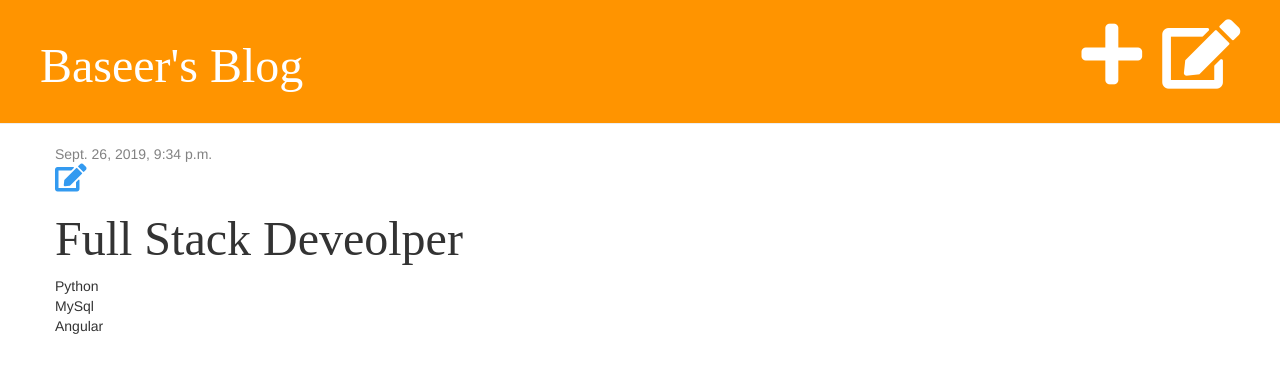
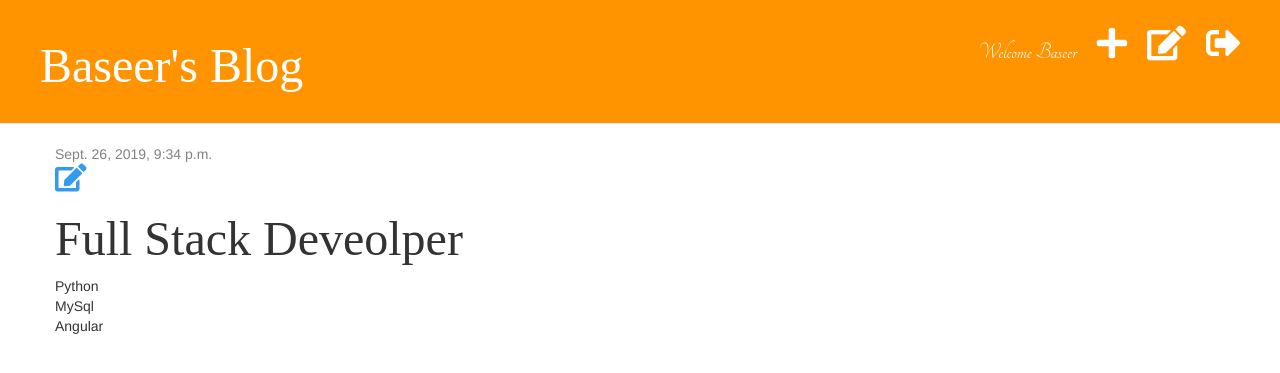
Before and after one commit to baseer110/blogSite, a Django app: page /post/1/ in a window 1280 px wide. Shown: the top 373 px of the page. Run offline with Django 3.2, Linux system fonts and the light colour scheme; a user stored in the database is signed in; data comes from the database, SQL or seed files in the repository; both versions use the stored data as it was after the commit; some libraries are stand-ins or nearby versions.

Commit message:
Added Logout functionality

```diff
--- a/BlogSite/settings.py
+++ b/BlogSite/settings.py
@@ -28,6 +28,7 @@ DEBUG = True
 ALLOWED_HOSTS = []
 
 LOGIN_REDIRECT_URL = 'post_list'
+LOGOUT_REDIRECT_URL = '/'
 
 
 # Application definition
--- a/BlogSite/urls.py
+++ b/BlogSite/urls.py
@@ -15,8 +15,14 @@ Including another URLconf
 """
 from django.contrib import admin
 from django.urls import path, include
+from django.contrib.auth import views as auth_views
 
 urlpatterns = [
     path('admin/', admin.site.urls),
+
+    path('accounts/login/', auth_views.LoginView.as_view(template_name="registration/login.html"), name='login'),
+
+    path('accounts/logout/', view=auth_views.LogoutView.as_view(), name='logout'),
+
     path('', include('blog.urls'))
 ]
--- a/blog/static/css/blog.css
+++ b/blog/static/css/blog.css
@@ -8,6 +8,12 @@
     color: #ffffff;
     font-size: 36pt;
     text-decoration: none;
+}
+
+.page-header p {
+    font-size: 18pt;
+    font-family: Tangerine;
+    margin-top: 15px;
 }
 
 h1, h2, h3, h4 {
--- a/blog/templates/blog/base.html
+++ b/blog/templates/blog/base.html
@@ -13,12 +13,17 @@
 
 <div class="page-header">
     {% if user.is_authenticated %}
+        <a href="{% url 'logout' %}" class="top-menu">
+           <i class="fas fa-sign-out-alt"></i>
+        </a>
+
         <a href="{% url 'post_draft_list' %}" class="top-menu">
-            <i class="fas fa-edit fa-2x"></i>
+            <i class="fas fa-edit"></i>
         </a>
         <a href="{% url 'post_new' %}" class="top-menu">
-            <i class="fas fa-plus fa-2x"></i>
+            <i class="fas fa-plus"></i>
         </a>
+        <p class="top-menu">Welcome {{ user.username }}</p>
     {% else %}
         <a href="{% url 'login' %}" class="top-menu">
             <i class="fas fa-sign-in-alt fa-2x"></i>
--- a/blog/urls.py
+++ b/blog/urls.py
@@ -1,6 +1,5 @@
 from django.urls import path
 from . import views
-from django.contrib.auth import views as auth_views
 
 urlpatterns = [
     path('', views.post_list, name='post_list'),
@@ -13,7 +12,5 @@ urlpatterns = [
 
     path('drafts/', views.post_draft_list, name='post_draft_list'),
 
-    path('post/<int:pk>/publish', views.post_publish, name='post_publish'),
-
-    path('accounts/login/', auth_views.LoginView.as_view(template_name="registration/login.html"), name='login')
+    path('post/<int:pk>/publish', views.post_publish, name='post_publish')
 ]
```
Also changed, not shown: db.sqlite3.
